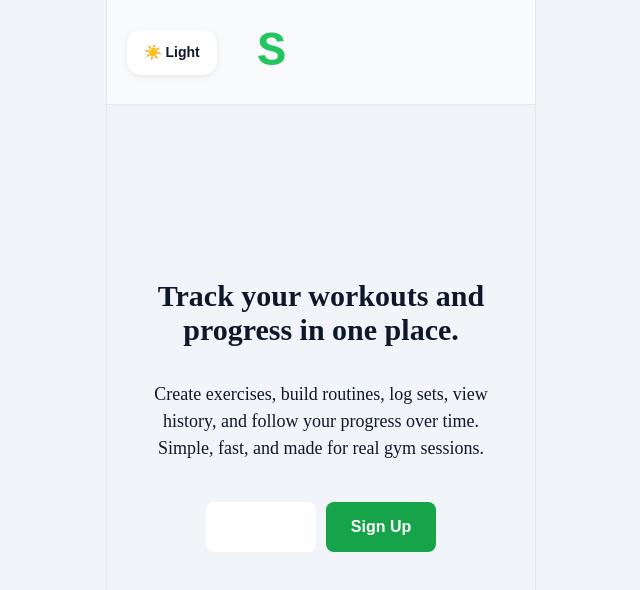
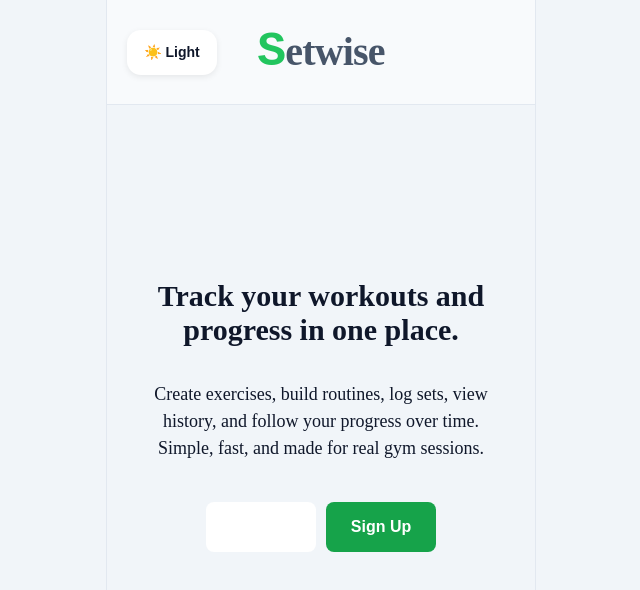
Before and after one commit to yaryhiin/gym-tracker, a React (Vite) app: page / in a window 1280 px wide. Shown: the top 590 px of the page, without its empty margins (319-959 px from the left). Built offline with nearby package versions, Linux system fonts and the light colour scheme; no server answers.

Commit message:
Fixed app name in light theme

```diff
--- a/src/styles/modules/Header.module.scss
+++ b/src/styles/modules/Header.module.scss
@@ -18,7 +18,7 @@
     font-size: 3rem;
   }
   .restLetters {
-    color: rgba(248, 250, 252, 0.8);
+    color: var(--text-secondary);
     font-weight: 600;
   }
   letter-spacing: -0.02em;
```
